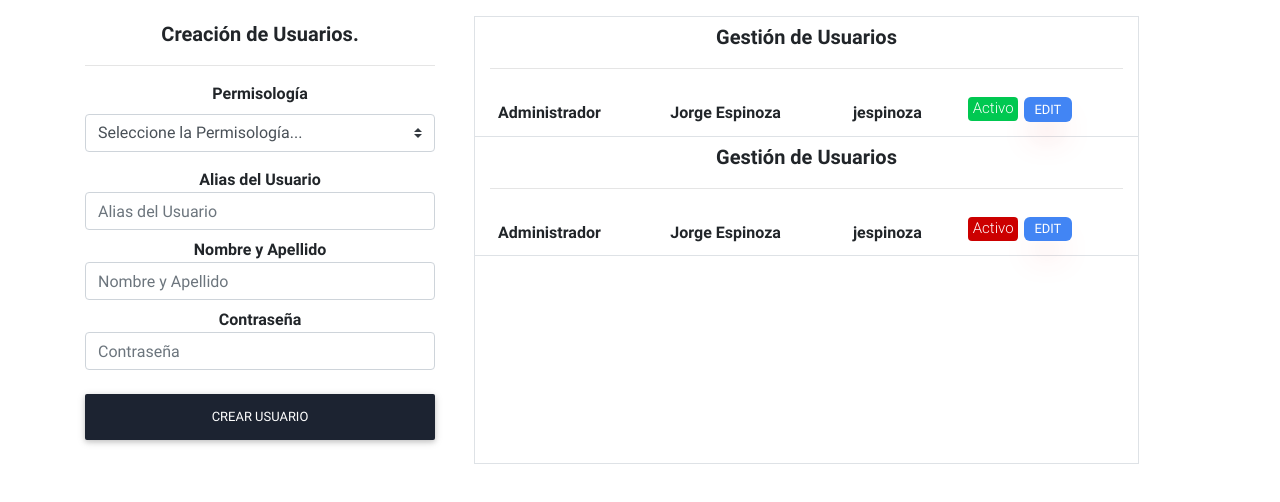
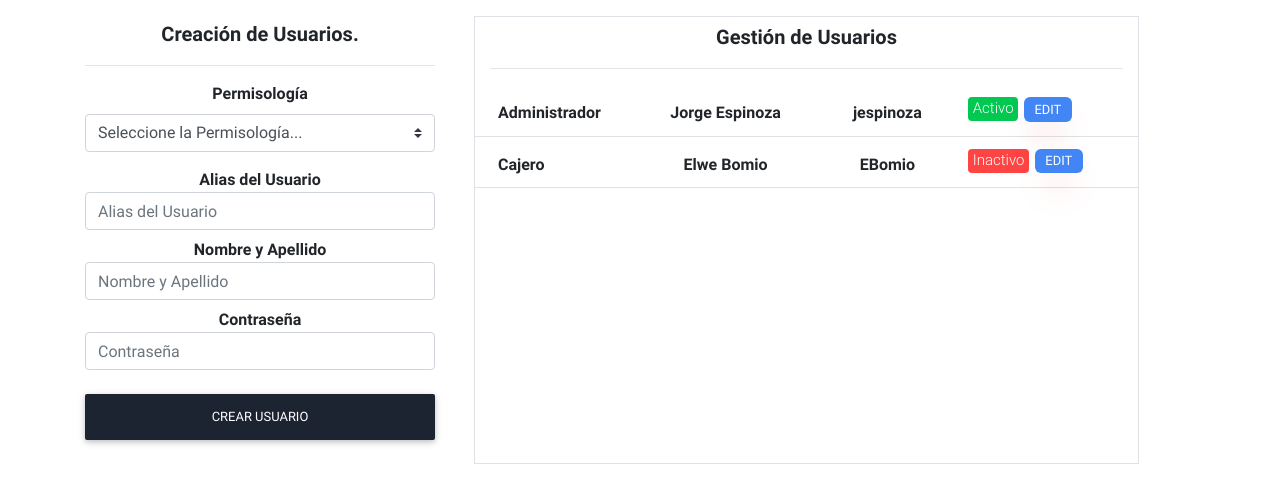
Before and after one commit to espinozajrg/POS_Template, a plain HTML site: page user_add.html in a window 1280 px wide. Shown: the part 68-570 px from the top of the page. Drawn offline with Linux system fonts and the light colour scheme.

Commit message:
cambio de mensajes

```diff
--- a/css/style.css
+++ b/css/style.css
@@ -261,7 +261,7 @@ select:focus{
 
 }
 .inactivo{
-  background: #CC0000;
+  background: #ff4444;
   padding: 0 .3em;
   margin: 0;
   color: #fff;
--- a/user_add.html
+++ b/user_add.html
@@ -113,8 +113,9 @@
 
 
                 <div class="col-7 all_users_wrap border ml-4 b-box">
-<!-- ###### los div para mostrar los productos -->
+
                     <p class="tit_ font-weight-bold text-center">Gestión de Usuarios</p><hr>
+                    <!-- ###### los div para mostrar los productos -->
       <div class="row  p-2 border-bottom pl-2 pr-2" id="">
             <div class="col-3 font-weight-bold mt-2">Administrador</div>
             <div class="col-3  font-weight-bold mt-2 text-center">Jorge Espinoza</div>
@@ -124,12 +125,12 @@
       </div>
 <!-- ###### Cierre div para mostrar los productos -->
 <!-- ###### los div para mostrar los productos -->
-<p class="tit_ font-weight-bold text-center">Gestión de Usuarios</p><hr>
+
 <div class="row  p-2 border-bottom pl-2 pr-2" id="">
-      <div class="col-3 font-weight-bold mt-2">Administrador</div>
-      <div class="col-3  font-weight-bold mt-2 text-center">Jorge Espinoza</div>
-      <div class="col-3  font-weight-bold mt-2 text-center">jespinoza</div>
-      <div class="  mt-1  inactivo" onclick="" disabled>Activo</div>
+      <div class="col-3 font-weight-bold mt-2">Cajero</div>
+      <div class="col-3  font-weight-bold mt-2 text-center">Elwe Bomio</div>
+      <div class="col-3  font-weight-bold mt-2 text-center">EBomio</div>
+      <div class="  mt-1  inactivo" onclick="" disabled>Inactivo</div>
       <button class="btn del__ mt-1 primary-color" onclick="editUserWO()">Edit</button>
 </div>
 <!-- ###### Cierre div para mostrar los productos -->
```
